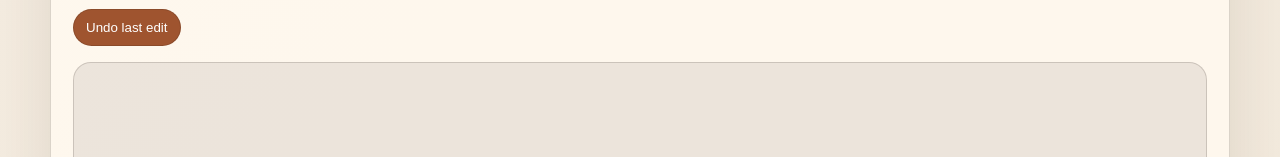
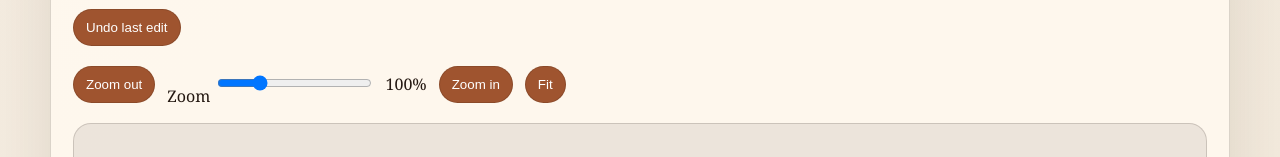
Before and after one commit to vspurrier/marqflow, a website: page src/marqflow/static/gallery.html in a window 1280 px wide. Shown: the part 1085-1242 px from the top of the page. Drawn offline with Linux system fonts and the light colour scheme; no server answers.

Commit message:
Add design canvas zoom controls

```diff
--- a/src/marqflow/static/gallery.css
+++ b/src/marqflow/static/gallery.css
@@ -81,7 +81,8 @@ pre {
   background: rgba(36, 24, 17, 0.08);
   border: 1px solid var(--line);
   border-radius: 18px;
-  overflow: hidden;
+  max-height: min(72vh, 760px);
+  overflow: auto;
 }
 #design-canvas {
   cursor: crosshair;
--- a/src/marqflow/static/gallery.html
+++ b/src/marqflow/static/gallery.html
@@ -86,6 +86,13 @@
           <button id="clear-selection" type="button">Clear selection</button>
           <button id="undo" type="button">Undo last edit</button>
         </div>
+        <div class="controls">
+          <button id="zoom-out" type="button">Zoom out</button>
+          <label>Zoom <input id="canvas-zoom" type="range" min="25" max="400" step="25" value="100" /></label>
+          <output id="zoom-label">100%</output>
+          <button id="zoom-in" type="button">Zoom in</button>
+          <button id="zoom-fit" type="button">Fit</button>
+        </div>
         <div class="viewer">
           <canvas id="design-canvas" width="1" height="1"></canvas>
         </div>
--- a/src/marqflow/static/gallery.js
+++ b/src/marqflow/static/gallery.js
@@ -11,6 +11,7 @@ let sourceImage = new Image();
 let dragStart = null;
 /** @type {{x: number, y: number} | null} */
 let dragCurrent = null;
+let canvasZoom = 100;
 
 const el = /** @type {Record<string, any>} */ ({
   workspaceName: document.getElementById('workspace-name'),
@@ -59,6 +60,11 @@ const el = /** @type {Record<string, any>} */ ({
   applySuggestions: document.getElementById('apply-suggestions'),
   clearSelection: document.getElementById('clear-selection'),
   designCanvas: document.getElementById('design-canvas'),
+  canvasZoom: document.getElementById('canvas-zoom'),
+  zoomLabel: document.getElementById('zoom-label'),
+  zoomIn: document.getElementById('zoom-in'),
+  zoomOut: document.getElementById('zoom-out'),
+  zoomFit: document.getElementById('zoom-fit'),
   selectionStatus: document.getElementById('selection-status'),
   boundarySummary: document.getElementById('boundary-summary'),
   undo: document.getElementById('undo'),
@@ -389,6 +395,7 @@ function drawDesign() {
   const height = hitmap?.height || 1;
   canvas.width = width;
   canvas.height = height;
+  applyCanvasZoom();
   ctx.clearRect(0, 0, width, height);
   if (!workspace || !hitmap) return;
   if (sourceImage.complete && sourceImage.naturalWidth) {
@@ -422,6 +429,17 @@ function drawDesign() {
     );
     ctx.setLineDash([]);
   }
+}
+
+function applyCanvasZoom() {
+  el.designCanvas.style.width = `${canvasZoom}%`;
+  el.zoomLabel.textContent = `${canvasZoom}%`;
+  el.canvasZoom.value = String(canvasZoom);
+}
+
+function setCanvasZoom(nextZoom) {
+  canvasZoom = Math.max(25, Math.min(400, Number(nextZoom) || 100));
+  applyCanvasZoom();
 }
 
 async function updateSize() {
@@ -898,6 +916,10 @@ el.applyFocus.addEventListener('click', applyFocus);
 el.repairSmall.addEventListener('click', repairSmall);
 el.smoothBoundaries.addEventListener('click', smoothBoundaries);
 el.applySuggestions.addEventListener('click', applySuggestions);
+el.canvasZoom.addEventListener('input', () => setCanvasZoom(el.canvasZoom.value));
+el.zoomIn.addEventListener('click', () => setCanvasZoom(canvasZoom + 25));
+el.zoomOut.addEventListener('click', () => setCanvasZoom(canvasZoom - 25));
+el.zoomFit.addEventListener('click', () => setCanvasZoom(100));
 el.clearSelection.addEventListener('click', () => {
   selectedRegionIds.clear();
   updateSelectionStatus();
```
Also changed, not shown: CODEBASE_REVIEW.md (+4 -3 lines), MARQUETRY_PRODUCT_PLAN.md (+1 -0 lines), README.md.
